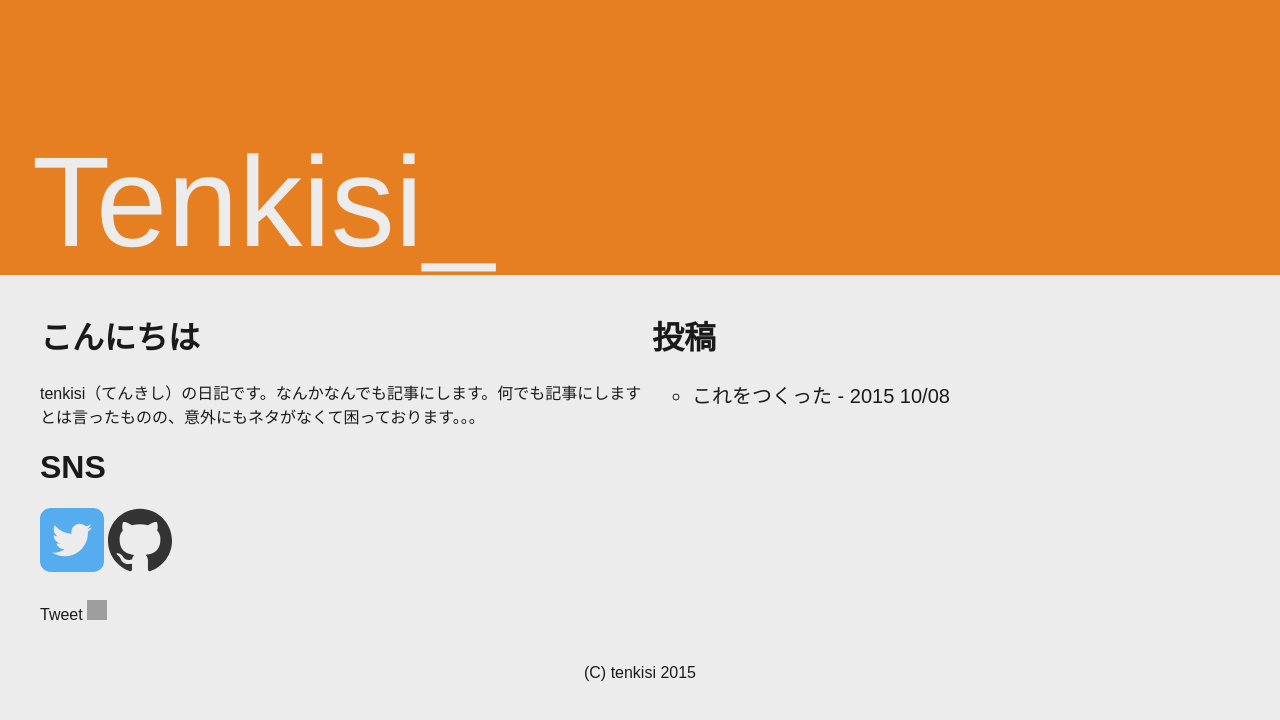
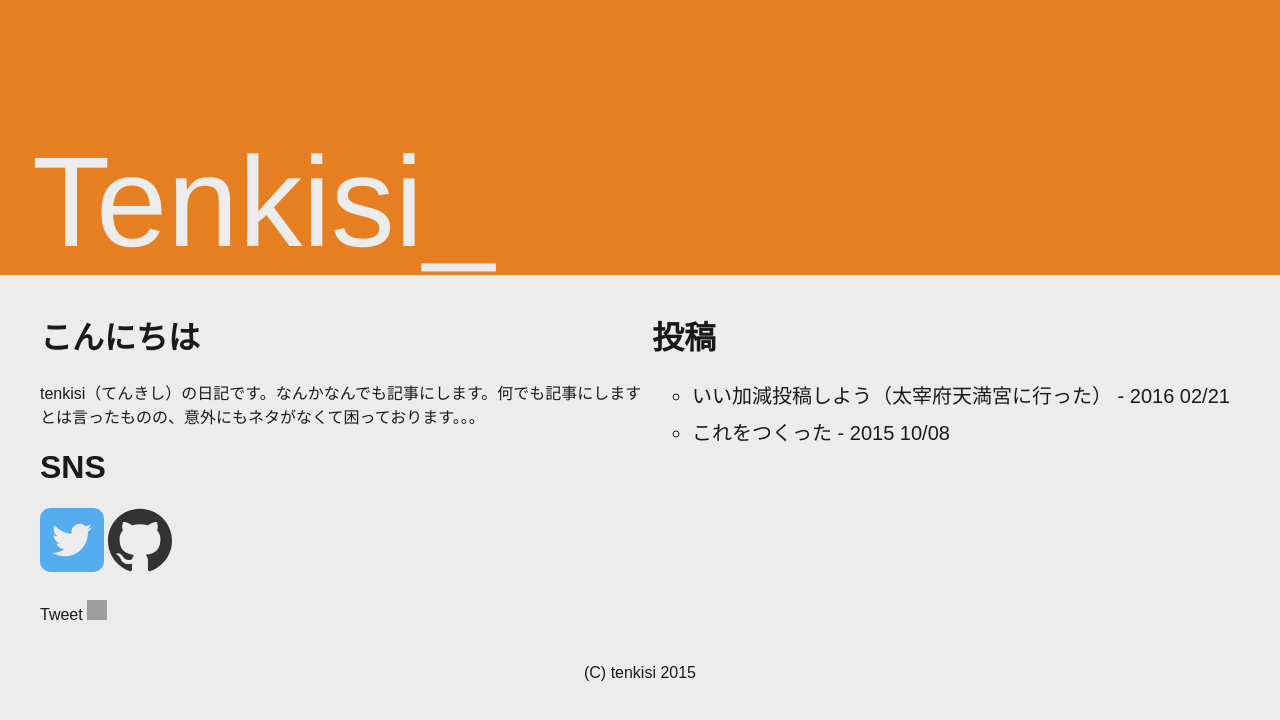
Before and after one commit to tenkisi/tenkisi.github.io, a Jekyll site: the page built from index.html, in a window 1280 px wide. Shown: the top 720 px of the page. Built offline with Jekyll 4.4.1, drawn with Linux system fonts in a browser that asks for light colours; Markdown is read by kramdown in place of the engine named in the settings; comment, search, counter and statistics services are not loaded; some of the changed lines change nothing that is shown; grey boxes are pictures that could not be loaded.

Commit message:
ブログ更新

```diff
--- /dev/null
+++ b/_posts/2016-02-21-dazaifu-tenmangu.md
@@ -0,0 +1,26 @@
+---
+layout: post
+title: "いい加減投稿しよう（太宰府天満宮に行った）"
+---
+
+{% capture images %}{{ site.baseurl }}/images/{{ page.path | replace: '_posts/','' | replace: '.md','' }}{% endcapture %}
+
+こんにちはですよよよ..
+ブログを作って5ヶ月ぐらい経ってますが未だ投稿が一件というのは流石に寂しすぎるような気がするので~~強引に~~太宰府天満宮に行った時の写真を幾つか
+
+太宰府駅です。駅の外観もそれっぽくなってます。よくあるやつです。
+![太宰府駅]({{ images }}/dazaifu-station.png)
+
+参道を進んで左側にある橋、一つしか見えないのですが本当はこの先に2つ、合計3つの橋があります。太鼓橋、平橋、太鼓橋の順番
+![太鼓橋]({{ images }}/taikobashi.png)
+
+本殿はもう数万回ぐらい行ったような気がするので本殿裏へ
+途中で見つけたトンネル
+![トンネル]({{ images }}/tunnel.png)
+
+天開稲荷社へと続く階段（肝心の天開稲荷社の写真を撮り忘れていました）
+![天開稲荷社へ]({{ images }}/to-tenkaiinarisya.png)
+
+本当はこのあと四王寺山に登ろうと思っていたのですが体力がないので断念しました..
+
+まとめ:Jekyllで画像を扱うのちょっと面倒くさい
--- a/css/main.scss
+++ b/css/main.scss
@@ -54,6 +54,10 @@ pre{
 
 small{
   font-size: medium;
+}
+
+img{
+  max-width: 100%;
 }
 
 .site-header{
```
Also changed, not shown: images/2016-02-21-dazaifu-tenmangu/dazaifu-station.png (added), images/2016-02-21-dazaifu-tenmangu/taikobashi.png (added), images/2016-02-21-dazaifu-tenmangu/to-tenkaiinarisya.png (added), 1 other file.
